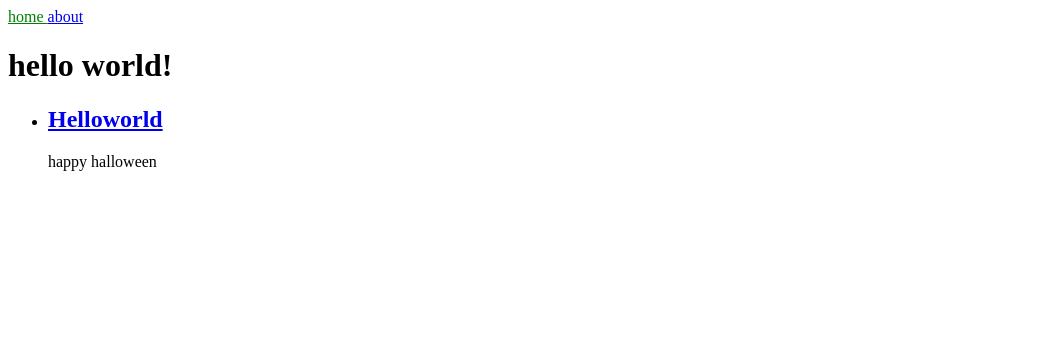
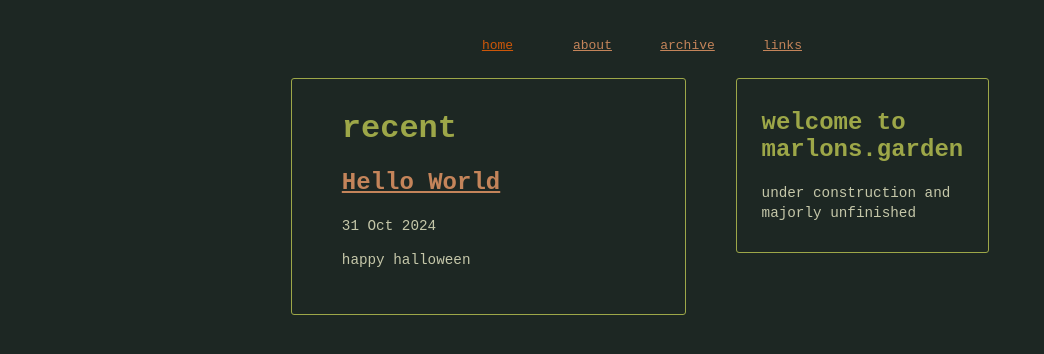
Before and after one commit to b0xcode/b0xcode.github.io, a Jekyll site: the page built from index.html, in a window 1280 px wide. Shown: the top 354 px of the page, without its empty margins (0-1044 px from the left). Built offline with Jekyll 4.4.1, drawn with Linux system fonts in a browser that asks for light colours.

Commit message:
Added CSS

```diff
--- a/_data/nav.yml
+++ b/_data/nav.yml
@@ -2,3 +2,7 @@
   link: /
 - name: about
   link: /about.html
+- name: archive
+  link: /archive.html
+- name: links
+  link: /links.html
--- /dev/null
+++ b/_includes/sidebar.html
@@ -0,0 +1,8 @@
+<div class = "sidebar">
+    <h2>welcome to <span class = "flavour">marlons.garden</span></h2>
+    <p>under construction and majorly unfinished</p>
+    <div class="status">
+    </div>
+
+
+</div>
--- a/_layouts/default.html
+++ b/_layouts/default.html
@@ -4,9 +4,12 @@
     <meta charset="utf-8">
     <title>{{ page.title }}</title>
     <link rel="stylesheet" href="/assets/css/styles.css">
+    <meta name="viewport" content="width=device-width, initial-scale=1.0">
   </head>
   <body>
-    {% include nav.html %}
-    {{ content }}
+    <div class = "container">
+      {% include nav.html %}
+      {{ content }}
+    </div>
   </body>
 </html>
--- /dev/null
+++ b/_layouts/home.html
@@ -0,0 +1,5 @@
+---
+layout: default
+---
+{% include sidebar.html %}
+{{ content }}
--- a/_sass/main.scss
+++ b/_sass/main.scss
@@ -1,3 +1,75 @@
-.current {
-    color: green;
-  }
+/*main*/
+html {
+  font-family: MS PGothic, monospace;
+  background-color: #1d2723;
+  color: #9DA748;
+}
+
+p {
+  font-family: monospace;
+  line-height: 1.4em;
+  font-size: 1.1em;
+  color: #C5C7A9;
+}
+
+a:link, a:visited{
+  color: #c4845a;
+}
+
+* {
+  box-sizing: border-box;
+}
+
+.container {
+  display:flex;
+  justify-content: center;
+  flex-flow:row wrap;
+  align-items: flex-start;
+  width:60%;
+  margin:auto;
+  padding: 30px;
+  gap: 25px 50px;
+}
+
+.main{
+  order: 1;
+  flex: 6 1 50%;
+  border-style: solid;
+  border-width: 1px;
+  border-radius: 3px;
+  padding: 10px 100px 30px 50px;
+}
+
+/*nav*/
+nav {
+  flex-basis: 100%;
+  order: -1;
+  font-family: monospace;
+  display:flex;
+  gap: 15px;
+  justify-content: center;
+}
+a.current {
+    color: #CD5709;
+}
+
+nav a{
+  min-width: 80px;
+  text-align: center;
+  display:block;
+}
+
+nav a:hover{
+  font-style:italic;
+  letter-spacing: .2rem;
+}
+
+/*sidebar*/
+.sidebar{
+  order: 2;
+  flex: 0 1 250px;
+  border-style: solid;
+  border-width: 1px;
+  border-radius: 3px;
+  padding: 10px 25px 15px 25px;
+}
--- a/index.html
+++ b/index.html
@@ -1,15 +1,20 @@
 ---
-title: Home
-layout: default
+title: garden gates
+layout: home
 ---
-<!doctype html>
-<html>
-  <head>
-    <meta charset="utf-8">
-    <title>{{ page.title }}</title>
-  </head>
   <body>
-    <h1>{{ "Hello World!" | downcase }}</h1>
+    <script data-goatcounter="https://marlon.goatcounter.com/count"
+        async src="//gc.zgo.at/count.js"></script>
+    <div class = "main">
+      <h1>recent</h1>
+        {% assign latest = site.posts.first %}
+        <h2><a href="{{ latest.url }}">{{ latest.title }}</a></h2>
+        <p>{{ latest.date | date_to_string }}</p>
+        {{latest.content}}
+    </div>
+  </body>
+
+<!--
   <ul>
     {% for post in site.posts %}
       <li>
@@ -18,5 +23,5 @@ layout: default
       </li>
     {% endfor %}
   </ul>
-  </body>
-</html>
+
+  -->
```
Also changed, not shown: _layouts/post.html (+5 -3 lines), _includes/nav.html (indentation only), _posts/2024-10-31-hello-world.md (renamed from _posts/2024-10-31-helloworld.md), 1 other file. Lines whose indentation alone changed are shown as unchanged.
